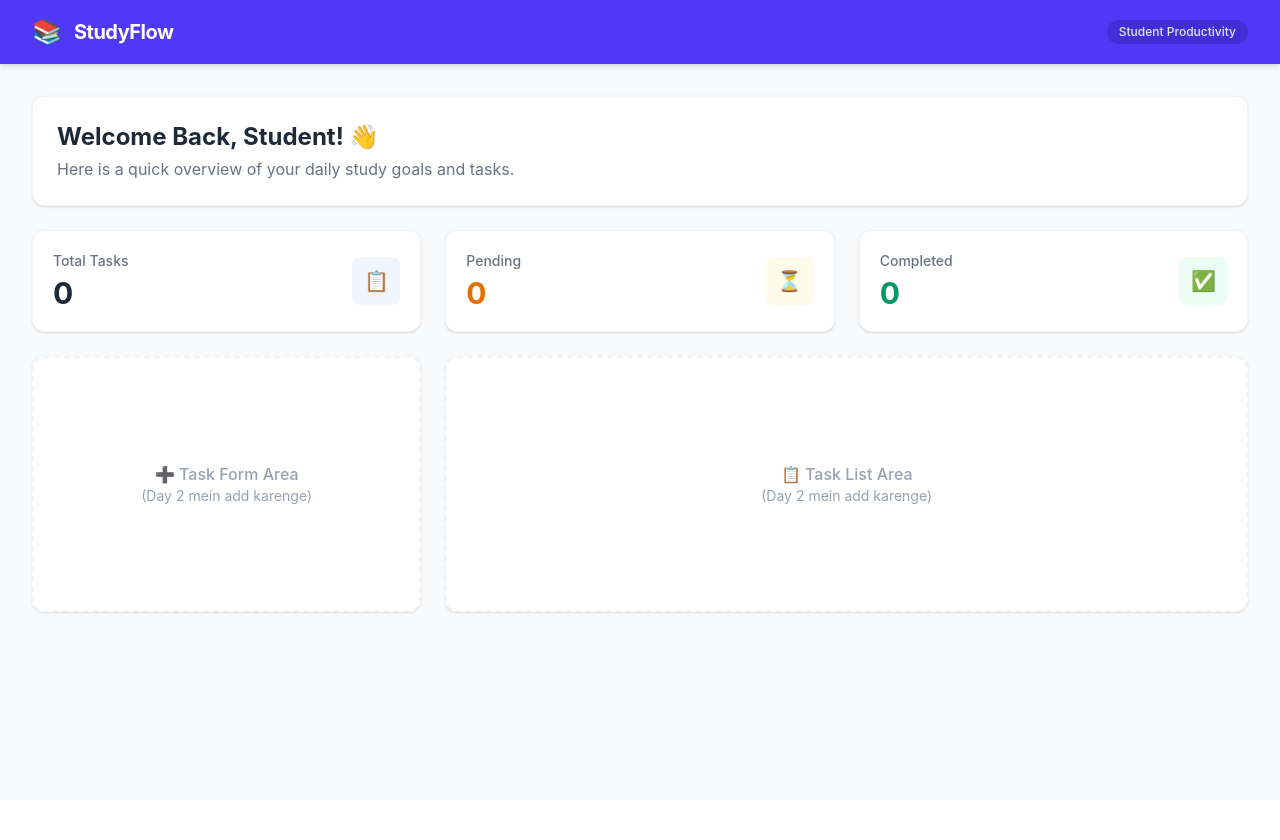
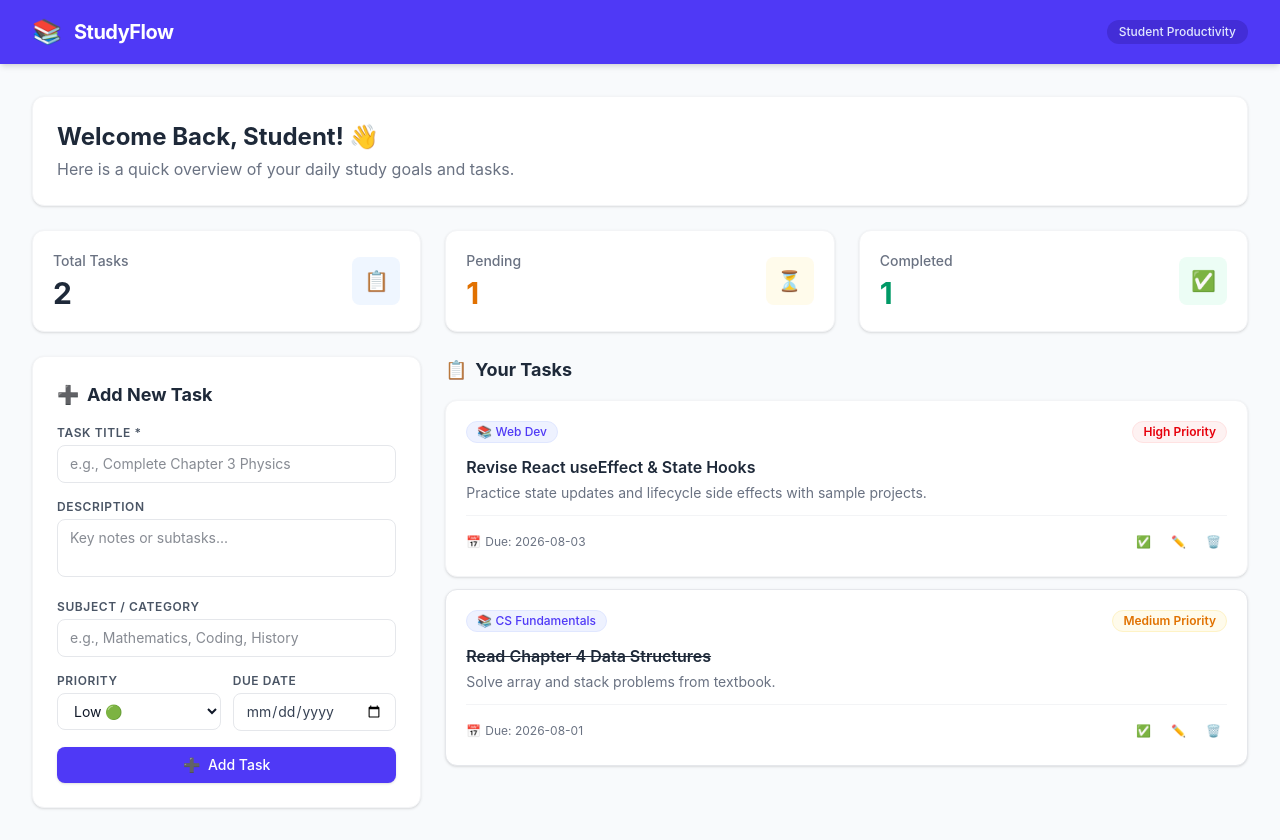
Before and after one commit to veenasingh-hq/studyflow, a React app in the folder frontend/: page / in a window 1280 px wide. Before the commit the page ends 800 px from the top, so only its background shows below. Built offline with nearby package versions, Linux system fonts and the light colour scheme; the HTML template or start-up script is replaced by a standard one.

Commit message:
Day 2: Added Task Form and Task Card UI components

```diff
--- a/frontend/src/components/Dashboard.jsx
+++ b/frontend/src/components/Dashboard.jsx
@@ -1,4 +1,6 @@
 import React from 'react';
+import TaskForm from './TaskForm';
+import TaskCard from './TaskCard';
 
 export default function Dashboard() {
   return (
@@ -11,52 +13,63 @@ export default function Dashboard() {
 
       {/* Stats Cards Grid */}
       <div className="grid grid-cols-1 md:grid-cols-3 gap-6">
-        {/* Card 1: Total Tasks */}
         <div className="bg-white p-5 rounded-xl shadow-sm border border-gray-100 flex items-center justify-between">
           <div>
             <p className="text-sm font-medium text-gray-500">Total Tasks</p>
-            <p className="text-3xl font-bold text-gray-800 mt-1">0</p>
+            <p className="text-3xl font-bold text-gray-800 mt-1">2</p>
           </div>
-          <div className="w-12 h-12 bg-blue-50 text-blue-600 rounded-lg flex items-center justify-center text-xl font-bold">
-            📋
-          </div>
+          <div className="w-12 h-12 bg-blue-50 text-blue-600 rounded-lg flex items-center justify-center text-xl font-bold">📋</div>
         </div>
 
-        {/* Card 2: In Progress */}
         <div className="bg-white p-5 rounded-xl shadow-sm border border-gray-100 flex items-center justify-between">
           <div>
             <p className="text-sm font-medium text-gray-500">Pending</p>
-            <p className="text-3xl font-bold text-amber-600 mt-1">0</p>
+            <p className="text-3xl font-bold text-amber-600 mt-1">1</p>
           </div>
-          <div className="w-12 h-12 bg-amber-50 text-amber-600 rounded-lg flex items-center justify-center text-xl font-bold">
-            ⏳
-          </div>
+          <div className="w-12 h-12 bg-amber-50 text-amber-600 rounded-lg flex items-center justify-center text-xl font-bold">⏳</div>
         </div>
 
-        {/* Card 3: Completed */}
         <div className="bg-white p-5 rounded-xl shadow-sm border border-gray-100 flex items-center justify-between">
           <div>
             <p className="text-sm font-medium text-gray-500">Completed</p>
-            <p className="text-3xl font-bold text-emerald-600 mt-1">0</p>
+            <p className="text-3xl font-bold text-emerald-600 mt-1">1</p>
           </div>
-          <div className="w-12 h-12 bg-emerald-50 text-emerald-600 rounded-lg flex items-center justify-center text-xl font-bold">
-            ✅
-          </div>
+          <div className="w-12 h-12 bg-emerald-50 text-emerald-600 rounded-lg flex items-center justify-center text-xl font-bold">✅</div>
         </div>
       </div>
 
-      {/* Main Content Area (Form & List Layout Placeholder) */}
+      {/* Main Content Area */}
       <div className="grid grid-cols-1 lg:grid-cols-3 gap-6">
-        {/* Left Column: Task Form Placeholder */}
-        <div className="bg-white p-6 rounded-xl shadow-sm border-gray-100 h-64 flex flex-col items-center justify-center text-gray-400 border-dashed border-2">
-          <p className="font-medium">➕ Task Form Area</p>
-          <p className="text-sm text-gray-400">(Day 2 mein add karenge)</p>
+        {/* Left Column: Task Form */}
+        <div className="lg:col-span-1">
+          <TaskForm />
         </div>
 
-        {/* Right Column: Task List Placeholder */}
-        <div className="lg:col-span-2 bg-white p-6 rounded-xl shadow-sm border-gray-100 h-64 flex flex-col items-center justify-center text-gray-400 border-dashed border-2">
-          <p className="font-medium">📋 Task List Area</p>
-          <p className="text-sm text-gray-400">(Day 2 mein add karenge)</p>
+        {/* Right Column: Task Cards List */}
+        <div className="lg:col-span-2 space-y-4">
+          <h2 className="text-lg font-bold text-gray-800 flex items-center gap-2">
+            <span>📋</span> Your Tasks
+          </h2>
+
+          <div className="space-y-3">
+            <TaskCard task={{
+              title: "Revise React useEffect & State Hooks",
+              description: "Practice state updates and lifecycle side effects with sample projects.",
+              category: "Web Dev",
+              priority: "high",
+              completed: false,
+              dueDate: "2026-08-03"
+            }} />
+
+            <TaskCard task={{
+              title: "Read Chapter 4 Data Structures",
+              description: "Solve array and stack problems from textbook.",
+              category: "CS Fundamentals",
+              priority: "medium",
+              completed: true,
+              dueDate: "2026-08-01"
+            }} />
+          </div>
         </div>
       </div>
     </div>
--- /dev/null
+++ b/frontend/src/components/TaskCard.jsx
@@ -0,0 +1,66 @@
+import React from 'react';
+
+export default function TaskCard({ task }) {
+  // Demo task defaults for testing
+  const {
+    title = "Complete FastAPI Integration",
+    description = "Connect frontend React app with FastAPI endpoints using Fetch/Axios.",
+    category = "Coding",
+    priority = "high",
+    completed = false,
+    dueDate = "2026-08-05"
+  } = task || {};
+
+  const priorityStyles = {
+    high: "bg-red-50 text-red-600 border-red-100",
+    medium: "bg-amber-50 text-amber-600 border-amber-100",
+    low: "bg-emerald-50 text-emerald-600 border-emerald-100"
+  };
+
+  return (
+    <div className={`bg-white p-5 rounded-xl border ${completed ? 'border-gray-200 bg-gray-50/50' : 'border-gray-100'} shadow-sm hover:shadow-md transition-shadow relative space-y-3`}>
+      {/* Top badges row */}
+      <div className="flex items-center justify-between gap-2">
+        <span className="text-xs font-medium px-2.5 py-0.5 rounded-full bg-indigo-50 text-indigo-600 border border-indigo-100">
+          📚 {category}
+        </span>
+
+        <span className={`text-xs font-semibold px-2.5 py-0.5 rounded-full border capitalize ${priorityStyles[priority]}`}>
+          {priority} Priority
+        </span>
+      </div>
+
+      {/* Task Content */}
+      <div>
+        <h3 className={`font-semibold text-gray-800 text-base ${completed ? 'line-through text-gray-400' : ''}`}>
+          {title}
+        </h3>
+        {description && (
+          <p className="text-sm text-gray-500 mt-1 line-clamp-2">
+            {description}
+          </p>
+        )}
+      </div>
+
+      {/* Footer Info & Actions */}
+      <div className="pt-3 border-t border-gray-100 flex items-center justify-between text-xs text-gray-500">
+        <div className="flex items-center gap-1">
+          <span>📅</span> Due: {dueDate}
+        </div>
+
+        {/* Action Buttons */}
+        <div className="flex items-center gap-2">
+          <button className="p-1.5 hover:bg-emerald-50 text-emerald-600 rounded-md transition-colors" title="Mark Complete">
+            ✅
+          </button>
+          <button className="p-1.5 hover:bg-blue-50 text-blue-600 rounded-md transition-colors" title="Edit Task">
+            ✏️
+          </button>
+          <button className="p-1.5 hover:bg-red-50 text-red-600 rounded-md transition-colors" title="Delete Task">
+            🗑️
+          </button>
+        </div>
+      </div>
+    </div>
+  );
+}
--- /dev/null
+++ b/frontend/src/components/TaskForm.jsx
@@ -0,0 +1,81 @@
+import React from 'react';
+
+export default function TaskForm() {
+  return (
+    <div className="bg-white p-6 rounded-xl shadow-sm border border-gray-100">
+      <h2 className="text-lg font-bold text-gray-800 mb-4 flex items-center gap-2">
+        <span>➕</span> Add New Task
+      </h2>
+
+      <form className="space-y-4" onSubmit={(e) => e.preventDefault()}>
+        {/* Title */}
+        <div>
+          <label className="block text-xs font-semibold text-gray-600 uppercase tracking-wider mb-1">
+            Task Title *
+          </label>
+          <input
+            type="text"
+            placeholder="e.g., Complete Chapter 3 Physics"
+            className="w-full px-3 py-2 text-sm border border-gray-200 rounded-lg focus:outline-none focus:ring-2 focus:ring-indigo-500 focus:border-transparent transition-all"
+          />
+        </div>
+
+        {/* Description */}
+        <div>
+          <label className="block text-xs font-semibold text-gray-600 uppercase tracking-wider mb-1">
+            Description
+          </label>
+          <textarea
+            rows="2"
+            placeholder="Key notes or subtasks..."
+            className="w-full px-3 py-2 text-sm border border-gray-200 rounded-lg focus:outline-none focus:ring-2 focus:ring-indigo-500 focus:border-transparent transition-all resize-none"
+          ></textarea>
+        </div>
+
+        {/* Category / Subject */}
+        <div>
+          <label className="block text-xs font-semibold text-gray-600 uppercase tracking-wider mb-1">
+            Subject / Category
+          </label>
+          <input
+            type="text"
+            placeholder="e.g., Mathematics, Coding, History"
+            className="w-full px-3 py-2 text-sm border border-gray-200 rounded-lg focus:outline-none focus:ring-2 focus:ring-indigo-500 focus:border-transparent transition-all"
+          />
+        </div>
+
+        {/* Priority & Due Date Row */}
+        <div className="grid grid-cols-2 gap-3">
+          <div>
+            <label className="block text-xs font-semibold text-gray-600 uppercase tracking-wider mb-1">
+              Priority
+            </label>
+            <select className="w-full px-3 py-2 text-sm border border-gray-200 rounded-lg focus:outline-none focus:ring-2 focus:ring-indigo-500 bg-white">
+              <option value="low">Low 🟢</option>
+              <option value="medium">Medium 🟡</option>
+              <option value="high">High 🔴</option>
+            </select>
+          </div>
+
+          <div>
+            <label className="block text-xs font-semibold text-gray-600 uppercase tracking-wider mb-1">
+              Due Date
+            </label>
+            <input
+              type="date"
+              className="w-full px-3 py-2 text-sm border border-gray-200 rounded-lg focus:outline-none focus:ring-2 focus:ring-indigo-500 text-gray-700"
+            />
+          </div>
+        </div>
+
+        {/* Submit Button */}
+        <button
+          type="submit"
+          className="w-full bg-indigo-600 hover:bg-indigo-700 text-white font-medium py-2 px-4 rounded-lg text-sm transition-colors shadow-sm flex items-center justify-center gap-2 cursor-pointer mt-2"
+        >
+          <span>➕</span> Add Task
+        </button>
+      </form>
+    </div>
+  );
+}
```
